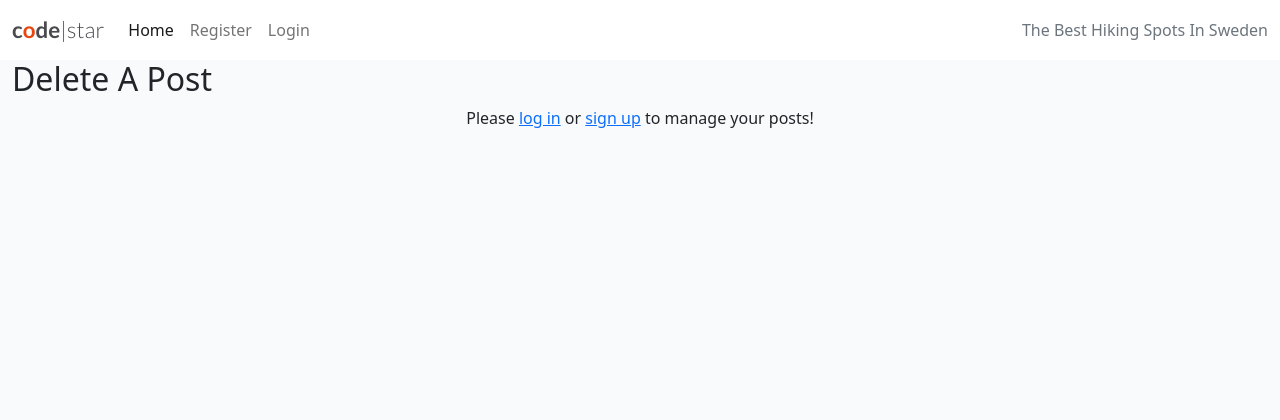
After one commit to KarlPreisler/hiking-spots-blog, a Django app: template templates/delete_post.html in a window 1280 px wide. The commit adds this page. Shown: the top 420 px of the page. Run offline with Django 3.2, Linux system fonts and the light colour scheme; the template is opened without the code that fills it, so the values that code supplies are empty.

Commit message:
Add delete post basic functionality, complete CRUD functionality

```diff
--- a/blog/urls.py
+++ b/blog/urls.py
@@ -8,4 +8,6 @@ urlpatterns = [
     path('add_post', views.AddPost.as_view(), name='add_post'),
     path('edit/<int:pk>', views.EditPost.as_view(),
          name='edit_post'),
+    path('delete/<int:pk>', views.DeletePost.as_view(),
+         name='delete_post'),
 ]
--- /dev/null
+++ b/templates/delete_post.html
@@ -0,0 +1,35 @@
+{% extends 'base.html' %}
+
+{% block content %}
+
+<!-- Sub-header -->
+<div class="container-fluid">
+    <div class="row">
+        <div class="col-12">
+            <h2>Delete A Post</h2>
+        </div>
+    </div>
+    <!-- Shows delete post form if user is logged in -->
+    {% if user.is_authenticated %}
+    <div class="row justify-content-center">
+        <div class="col-md-auto p-3 text-center">
+            <form method="post">
+                {% csrf_token %}
+                <p>Are you sure you want to delete {{ post }}?</p>
+                <button class="btn btn-light text-uppercase mb-0 mt-1" type="submit" value="Delete">Delete</button>
+                <a class="btn btn-light text-uppercase mb-0 mt-1" href="{% url 'post_detail' post.slug  %}">Back</a>
+            </form>
+        </div>
+    </div>
+    <!-- Prompts user to log in or create an account if not logged in -->
+    {% else %}
+    <div class="row">
+        <div class="col justify-content-center text-center">
+            <p>Please <a href="{% url 'account_login' %}">log in</a> or <a href="{% url 'account_signup'%}">sign up</a>
+                to manage your posts!</p>
+        </div>
+    </div>
+    {% endif %}
+</div>
+
+{% endblock %}
--- a/templates/post_detail.html
+++ b/templates/post_detail.html
@@ -11,6 +11,8 @@
                 <p class="post-subtitle">{{ post.author }} | {{ post.created_on }} | {{ post.difficulty }}</p>
                 <a href="{% url 'edit_post' post.id %}"
                 class="btn btn-light text-uppercase mb-0 mt-1">Edit</a>
+                <a href="{% url 'delete_post' post.id %}"
+                                class="btn btn-light text-uppercase mb-0 mt-1">Delete</a>
             </div>
             <div class="d-none d-md-block col-md-6 masthead-image">
                 <!-- The featured image URL goes in the src attribute -->
```
Also changed, not shown: blog/views.py (+13 -1 lines).
